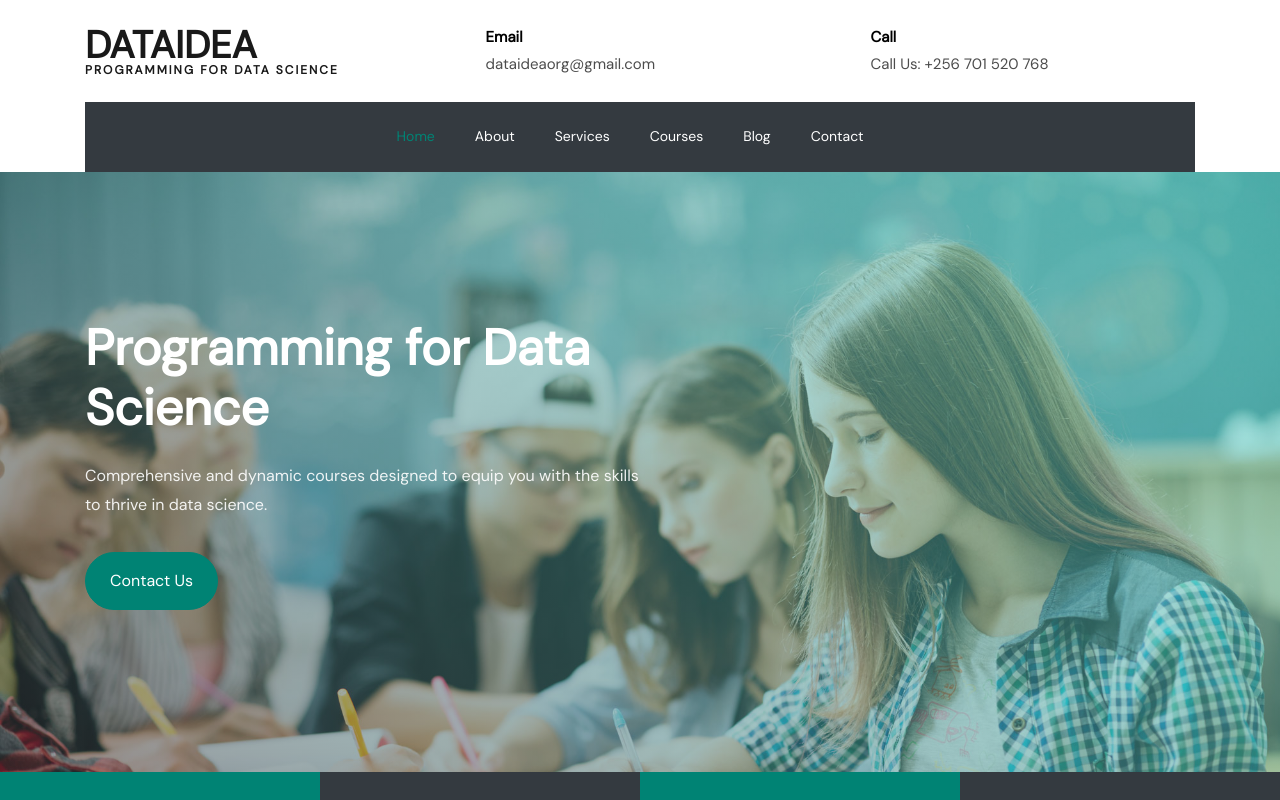
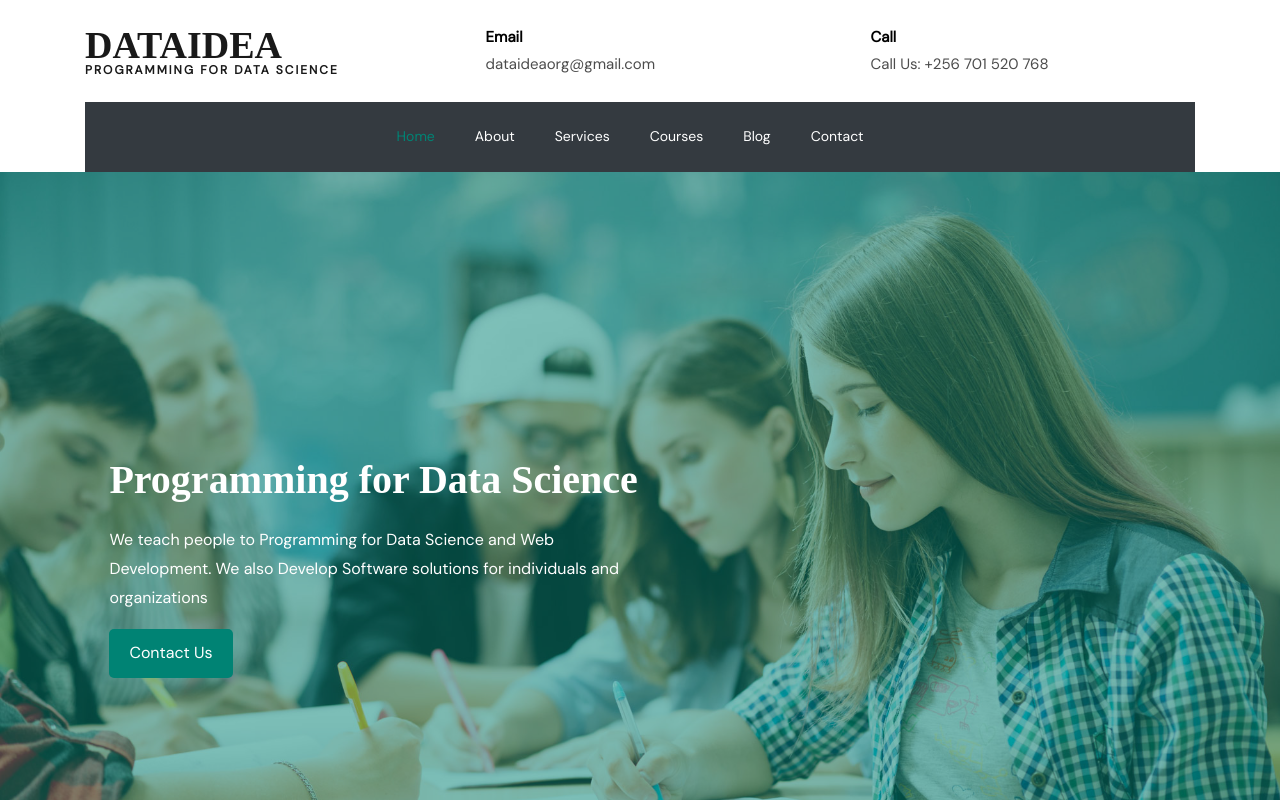
Before and after one commit to dataideaorg/dataideaorg, a plain HTML site: page index.html in a window 1280 px wide. Shown: the top 800 px of the page. Drawn offline with Linux system fonts and the light colour scheme; some packages are replaced by stand-ins of ours; no server answers; some icons are missing; files whose address does not match are found by name; a web font is replaced by a local one.

Commit message:
updated home

```diff
--- a/index.html
+++ b/index.html
@@ -27,6 +27,131 @@
       href="/images/dataidea-logo.png"
       type="image/x-icon"
     />
+
+    <!-- css -->
+    <style>
+      /* General styles */
+      .hero-section {
+        position: relative;
+        overflow: hidden;
+        width: 100%;
+        height: 100vh; /* Full viewport height */
+      }
+
+      .hero-background {
+        background-size: cover;
+        background-position: center;
+        height: 100%;
+        position: relative;
+        display: flex;
+        align-items: center;
+        justify-content: center;
+        color: white;
+      }
+
+      .hero-overlay {
+        position: absolute;
+        top: 0;
+        left: 0;
+        width: 100%;
+        height: 100%;
+        background: rgba(0, 131, 116, 0.5); /* Semi-transparent overlay */
+        z-index: 1;
+      }
+
+      .hero-content {
+        position: relative;
+        z-index: 2;
+        padding: 20px;
+        text-align: center; /* Center text by default */
+      }
+
+      .hero-text {
+        display: flex;
+        flex-direction: column;
+        align-items: center; /* Center content horizontally */
+      }
+
+      /* Responsive styles */
+      .hero-description {
+        width: 100%; /* Full width on smaller screens */
+      }
+
+      .hero-title {
+        font-size: 2.5rem;
+        font-weight: 700;
+        color: white;
+        margin-bottom: 1rem;
+      }
+
+      .hero-paragraph {
+        font-size: 1rem;
+        margin-bottom: 1rem;
+      }
+
+      .hero-button {
+        background-color: #008374;
+        color: white;
+        padding: 10px 20px;
+        text-decoration: none;
+        border-radius: 5px;
+        display: inline-block;
+      }
+
+      .hero-button:hover {
+        background-color: #ccc;
+      }
+
+      @media (min-width: 769px) {
+        .hero-content {
+          text-align: left; /* Align text left on wider screens */
+        }
+
+        .hero-text {
+          align-items: flex-start; /* Align text to the start on wider screens */
+        }
+
+        .hero-description {
+          width: 50%; /* 50% width on wider screens */
+        }
+      }
+
+      @media (max-width: 768px) {
+        .hero-title {
+          font-size: 1.8rem;
+        }
+
+        .hero-paragraph {
+          font-size: 0.9rem;
+        }
+
+        .hero-button {
+          padding: 8px 16px;
+          font-size: 0.9rem;
+        }
+      }
+
+      @media (max-width: 480px) {
+        .hero-title {
+          font-size: 2rem;
+          font-weight: bold;
+          font-family: "Horta";
+        }
+
+        .hero-paragraph {
+          font-size: 1rem;
+        }
+
+        .hero-button {
+          padding: 6px 12px;
+          font-size: 1rem;
+        }
+
+        .hero-description {
+          width: 90%; /* Slightly reduced width on the smallest screens */
+        }
+      }
+    </style>
   </head>
   <body>
     <div class="bg-top navbar-light">
@@ -35,8 +160,11 @@
           class="row no-gutters d-flex align-items-center align-items-stretch"
         >
           <div class="col-md-4 d-flex align-items-center py-4">
-            <a class="navbar-brand" href="https://www.dataidea.org/"
-              >DATAIDEA<span>Programming for Data Science</span></a
+            <a
+              class="navbar-brand"
+              href="https://www.dataidea.org/"
+              style="font-family: Horta"
+              >DATAIDEA<span style="font-family: 'DM Sans';">Programming for Data Science</span></a
             >
           </div>
           <div class="col-lg-8 d-block">
@@ -126,24 +254,23 @@
     </nav>
     <!-- END nav -->
 
-    <section class="home-slider owl-carousel">
-      <div class="slider-item" style="background-image: url(images/bg_1.jpg)">
-        <div class="overlay"></div>
-        <div class="container">
-          <div
-            class="row no-gutters slider-text align-items-center justify-content-start"
-            data-scrollax-parent="true"
-          >
-            <div class="col-md-6 ftco-animate">
-              <h1 class="mb-4">Programming for Data Science</h1>
-              <p>
-                Comprehensive and dynamic courses designed to equip you with the
-                skills to thrive in data science.
+    <section class="hero-section">
+      <div
+        class="hero-background"
+        style="background-image: url(images/bg_1.jpg)"
+      >
+        <div class="hero-overlay"></div>
+        <div class="hero-content">
+          <div class="hero-text">
+            <div class="hero-description">
+              <h1 class="hero-title">Programming for Data Science</h1>
+              <p class="hero-paragraph">
+                We teach people to Programming for Data Science and Web
+                Development. We also Develop Software solutions for individuals
+                and organizations
               </p>
               <p>
-                <a href="#" class="btn btn-primary px-4 py-3 mt-3"
-                  >Contact Us</a
-                >
+                <a href="#" class="hero-button">Contact Us</a>
               </p>
             </div>
           </div>
```
Also changed, not shown: css/owl.carousel.min.css, css/style.css, js/owl.carousel.min.js.
